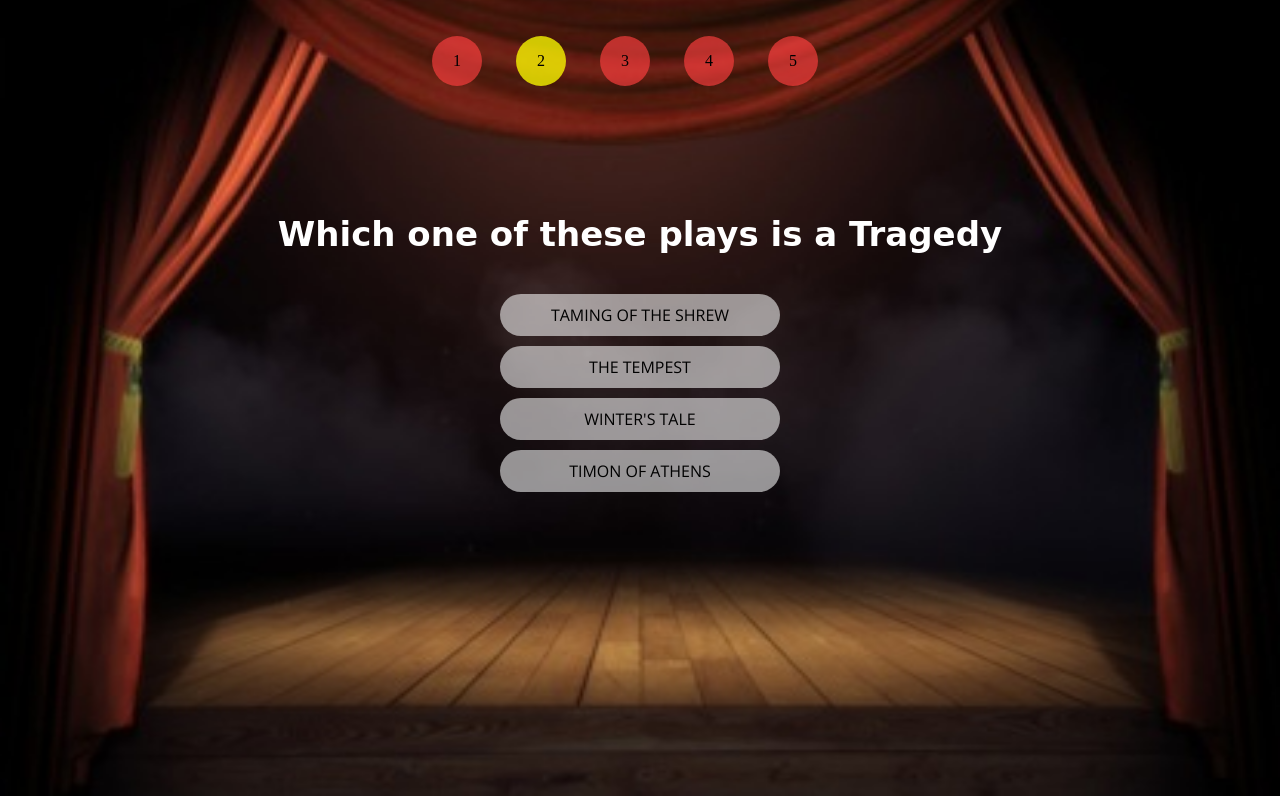
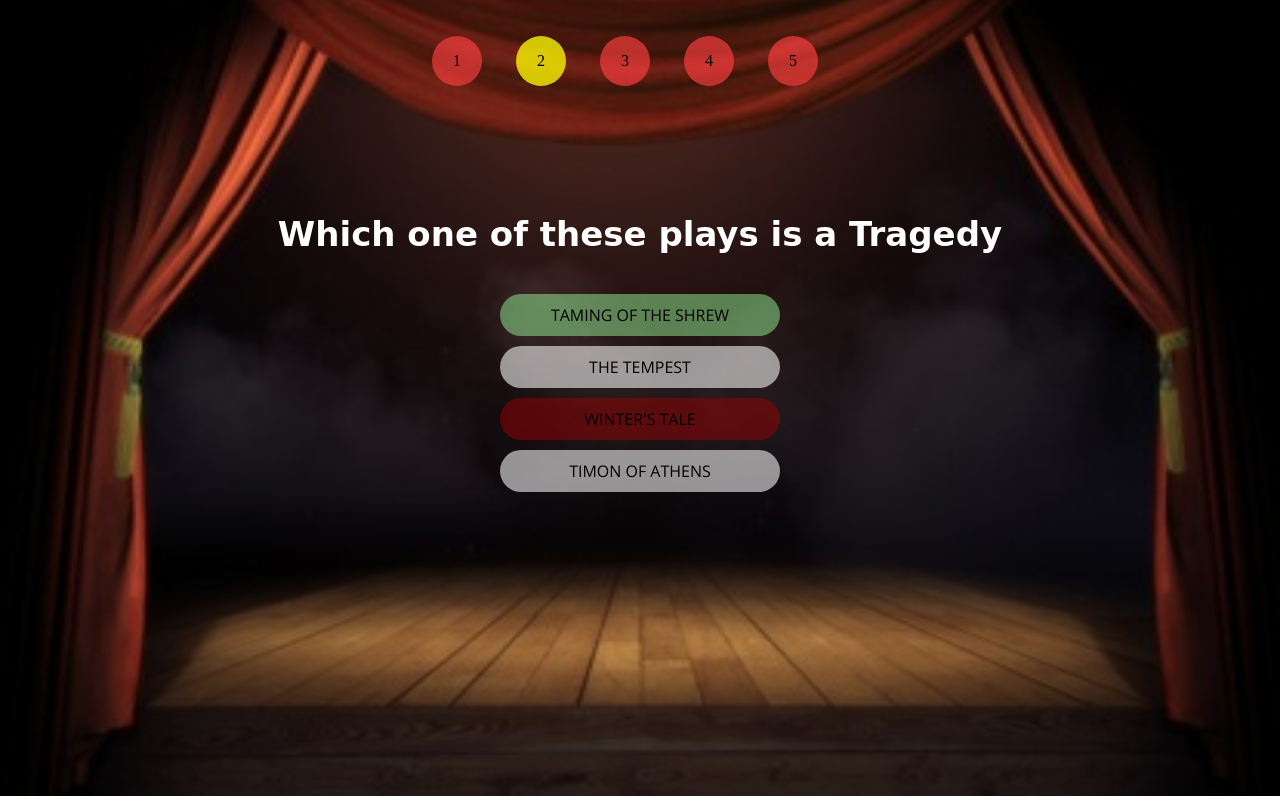
Before and after one commit to juandanceswild/QuizApp, a plain HTML site: page index.html in a window 1280 px wide. Shown: the part 1111-1911 px from the top of the page. Drawn offline with nearby package versions, Linux system fonts and the light colour scheme; a web font is replaced by a local one.

Commit message:
QuizApp non interactive version

```diff
--- a/styles.css
+++ b/styles.css
@@ -91,6 +91,14 @@ div#stagebg {
 	background-color: rgba(255, 255, 255, 0.56);
 }
 
+.correct {
+	background-color: rgba(157, 255, 157, 0.47);
+}
+
+.wrong {
+	background-color:rgba(160, 0, 0, 0.47);
+}
+
 /*STYLES FOR ENDING SCREEN*/
 
 #correctanswers {
```
